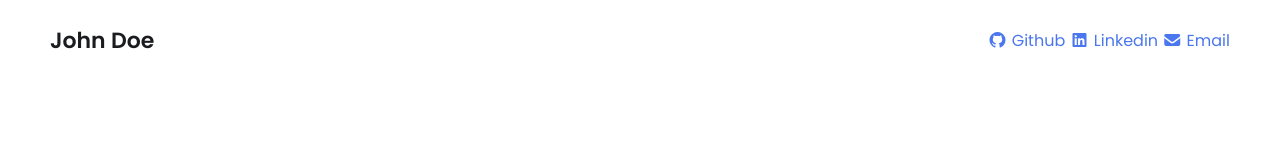
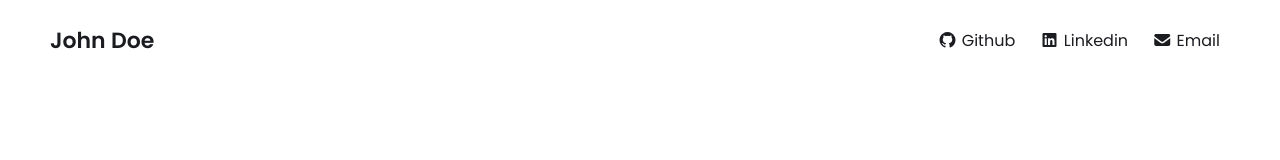
Before and after one commit to BabluBhai-dev/Portfolio_Project_using_HTML_CSS_only, a plain HTML site: page index.html in a window 1280 px wide. Drawn offline with Linux system fonts and the light colour scheme.

Commit message:
styled the right side of the navbar

```diff
--- a/style.css
+++ b/style.css
@@ -38,3 +38,8 @@ nav .left a{
     font-size: 22px;
     font-weight: 600;
 }
+
+nav .right a{
+    color: var(--text-color);
+    margin: 0 10px;
+}
```
